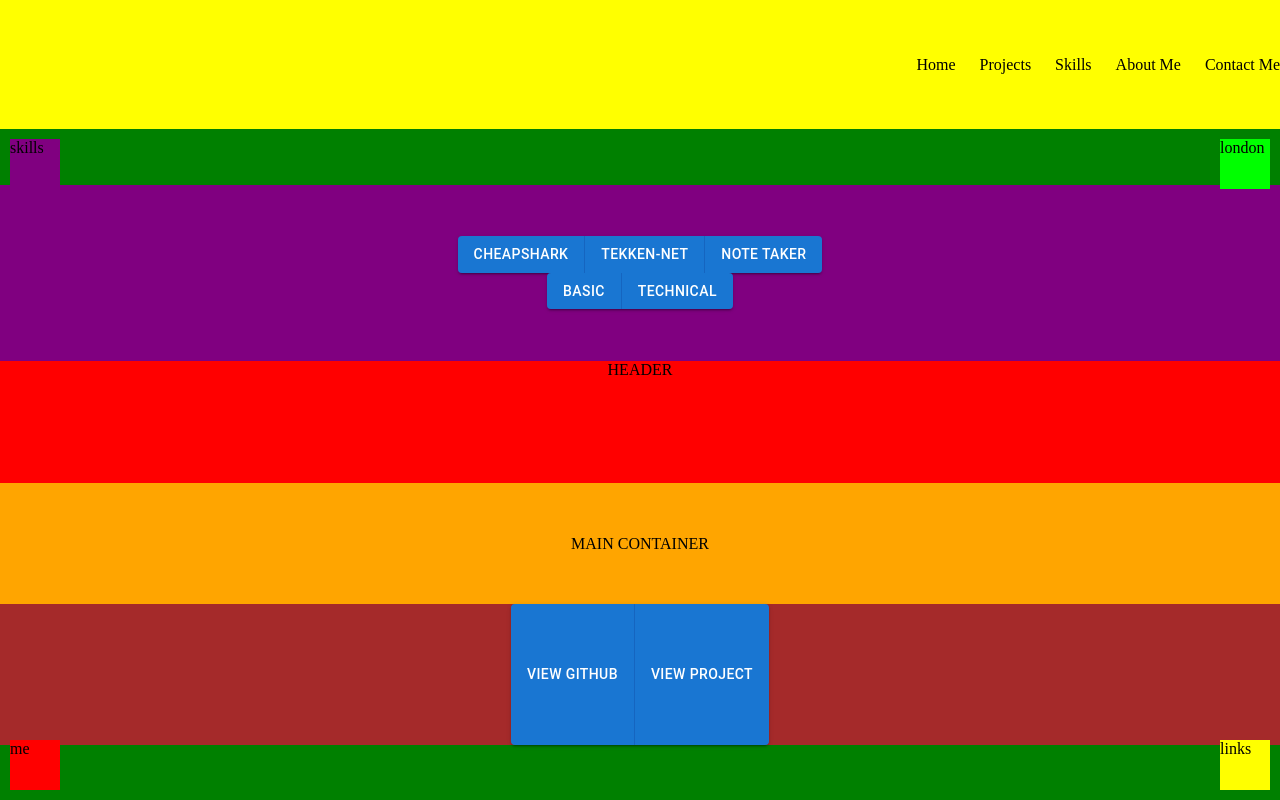
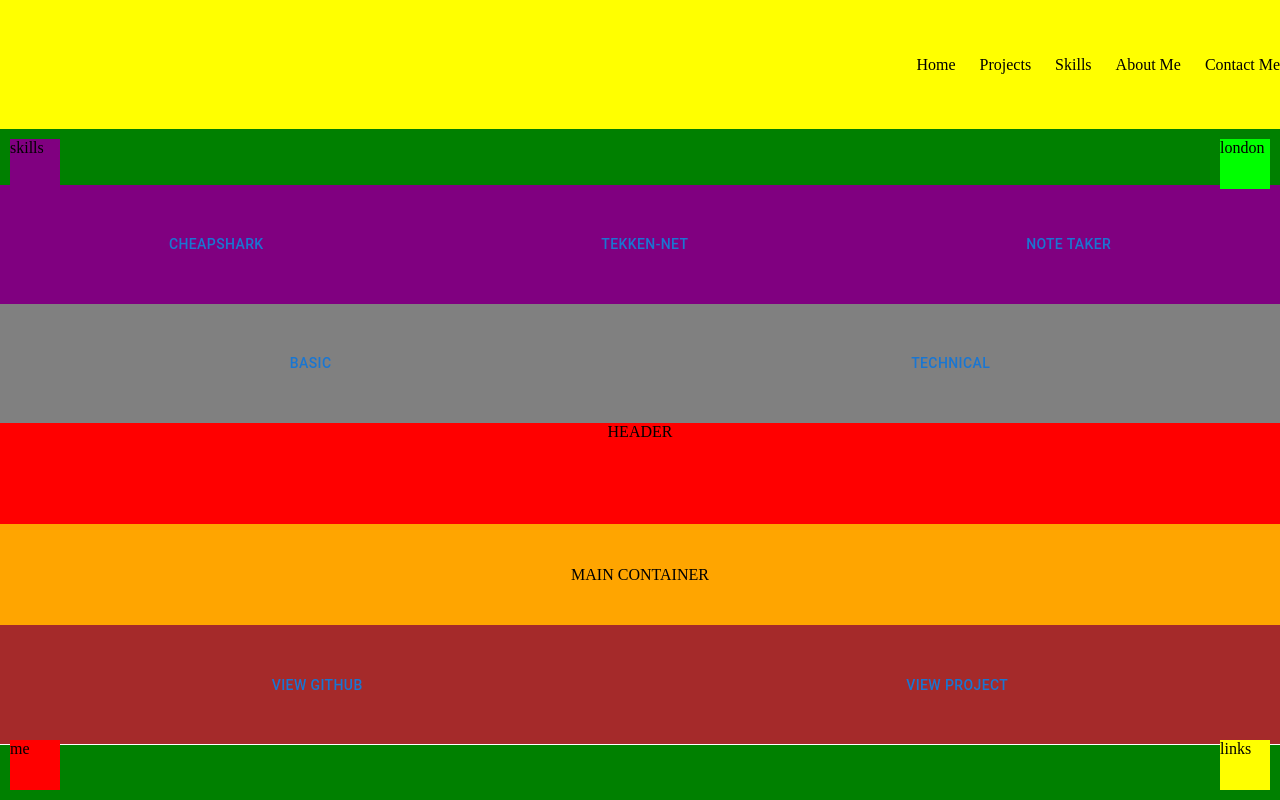
Before and after one commit to aiacuone/portfolio-v3, a Next.js app: page /projects in a window 1280 px wide. Built offline with nearby package versions, Linux system fonts and the light colour scheme.

Commit message:
created components for buttons on about me  and projects page

```diff
--- a/pages/projects.js
+++ b/pages/projects.js
@@ -14,7 +14,13 @@ const useStylesRoot = makeStyles({
   detailButtons: {
     flexGrow: 1,
   },
-  viewButton: { height: '100%', background: 'white', whiteSpace: 'nowrap' },
+  viewButton: {
+    height: '100%',
+    whiteSpace: 'nowrap',
+    flexGrow: 1,
+    background: 'white',
+  },
+  projectButton: { flexGrow: 1 },
 })
 
 export default function projects() {
@@ -55,29 +61,31 @@ export default function projects() {
   }
 
   const ViewGitHubButton = () => {
-    return (
-      <Button fullWidth className={classesRoot.viewButton}>
-        View GitHub
-      </Button>
-    )
+    return <Button className={classesRoot.viewButton}>View GitHub</Button>
   }
 
   const ViewProjectButton = () => {
-    return (
-      <Button fullWidth className={classesRoot.viewButton}>
-        View Project
-      </Button>
-    )
+    return <Button className={classesRoot.viewButton}>View Project</Button>
   }
 
   const ViewButtons = () => {
     return (
-      <ButtonGroup>
+      <Grid container>
         <ViewGitHubButton />
         <ViewProjectButton />
-      </ButtonGroup>
+      </Grid>
     )
   }
+
+  const projectButtons = projectsArr.map((project) => {
+    return (
+      <Button
+        onClick={handleProjectChange}
+        className={classesRoot.projectButton}>
+        {projectsObj[project].name}
+      </Button>
+    )
+  })
 
   const Phone = () => {
     const Landscape = () => {
@@ -108,13 +116,6 @@ export default function projects() {
       const classes = useStyles()
 
       const Buttons = () => {
-        const projectButtons = projectsArr.map((project) => {
-          return (
-            <Button onClick={handleProjectChange}>
-              {projectsObj[project].name}
-            </Button>
-          )
-        })
         return (
           <Grid className={classes.buttonContainer} container>
             {projectButtons}
@@ -202,8 +203,6 @@ export default function projects() {
         },
         projectButton: {
           flexGrow: 1,
-
-          // width: '30%',
         },
         viewButton: {
           height: '100%',
@@ -211,18 +210,6 @@ export default function projects() {
       })
       const classes = useStyles()
 
-      const ProjectButtons = () => {
-        const projectButtons = projectsArr.map((project) => {
-          return (
-            <Button
-              onClick={handleProjectChange}
-              className={classes.projectButton}>
-              {projectsObj[project].name}
-            </Button>
-          )
-        })
-        return projectButtons
-      }
       return (
         <Grid className={classes.root}>
           <Grid
@@ -233,7 +220,7 @@ export default function projects() {
             PROJECTS
           </Grid>
           <Grid className={classes.projectButtons} container>
-            <ProjectButtons />
+            {projectButtons}
           </Grid>
           <Grid className={classes.detailsButtons} container>
             <DetailButtons />
@@ -297,81 +284,26 @@ export default function projects() {
         minWidth: minWidth,
         display: 'grid',
         gridTemplateColumns: 'repeat(10,1fr)',
-        gridTemplateRows: 'auto auto repeat(7,1fr) auto',
+        gridTemplateRows: 'auto auto auto repeat(6,1fr) auto',
       },
-      detailsButton: { color: 'black', background: 'white' },
+      detailsButton: { color: 'black', background: 'white', flexGrow: 1 },
+      headerContainer: {
+        gridArea: '1/1/2/11',
+        background: 'red',
+      },
+
+      projectButtonContainer: { gridArea: '2/1/3/11', background: 'purple' },
+      detailsButtonContainer: { gridArea: '3/1/4/11', background: 'grey' },
       mainContainer: {
-        gridArea: '3/1/10/11',
+        gridArea: '4/1/10/11',
         background: 'orange',
       },
-      buttonContainer: { gridArea: '1/1/2/11', background: 'purple' },
       viewButtonsContainer: {
         gridArea: '10/1/11/11',
         background: 'brown',
       },
-      headerContainer: {
-        gridArea: '2/1/3/11',
-        background: 'red',
-      },
     })
     const classes = useStyles()
-
-    const ProjectButtons = () => {
-      const projectButtons = projectsArr.map((project) => {
-        return (
-          <Button
-            onClick={handleProjectChange}
-            className={classes.projectButton}>
-            {projectsObj[project].name}
-          </Button>
-        )
-      })
-      return (
-        <ButtonGroup
-          variant="contained"
-          aria-label="outlined primary button group">
-          {projectButtons}
-        </ButtonGroup>
-      )
-    }
-
-    const DetailButtons = () => {
-      return (
-        <ButtonGroup
-          variant="contained"
-          aria-label="outlined primary button group">
-          <Button
-            onClick={console.log('basic details')}
-            className={classes.detailsButton}>
-            BASIC
-          </Button>
-          <Button
-            onClick={console.log('technical details')}
-            className={classes.detailsButton}>
-            TECHNICAL
-          </Button>
-        </ButtonGroup>
-      )
-    }
-
-    const ViewButtons = () => {
-      return (
-        <ButtonGroup
-          variant="contained"
-          aria-label="outlined primary button group">
-          <Button
-            onClick={console.log('VIEW GITHuB')}
-            className={classes.detailsButton}>
-            VIEW GITHUB
-          </Button>
-          <Button
-            onClick={console.log('VIEW PROJECT')}
-            className={classes.detailsButton}>
-            VIEW PROJECT
-          </Button>
-        </ButtonGroup>
-      )
-    }
 
     return (
       <Grid
@@ -384,14 +316,12 @@ export default function projects() {
             container
             justifyContent="center"
             alignItems="center"
-            className={classes.buttonContainer}
+            className={classes.projectButtonContainer}
             direction="column">
-            <Grid item>
-              <ProjectButtons />
-            </Grid>
-            <Grid item>
-              <DetailButtons />
-            </Grid>
+            <Grid container>{projectButtons}</Grid>
+          </Grid>
+          <Grid container className={classes.detailsButtonContainer}>
+            <DetailButtons />
           </Grid>
           <Grid
             container
```
Also changed, not shown: pages/aboutMe.js (+13 -44 lines), 1 other file (tests, documents, lock files or other folders).
